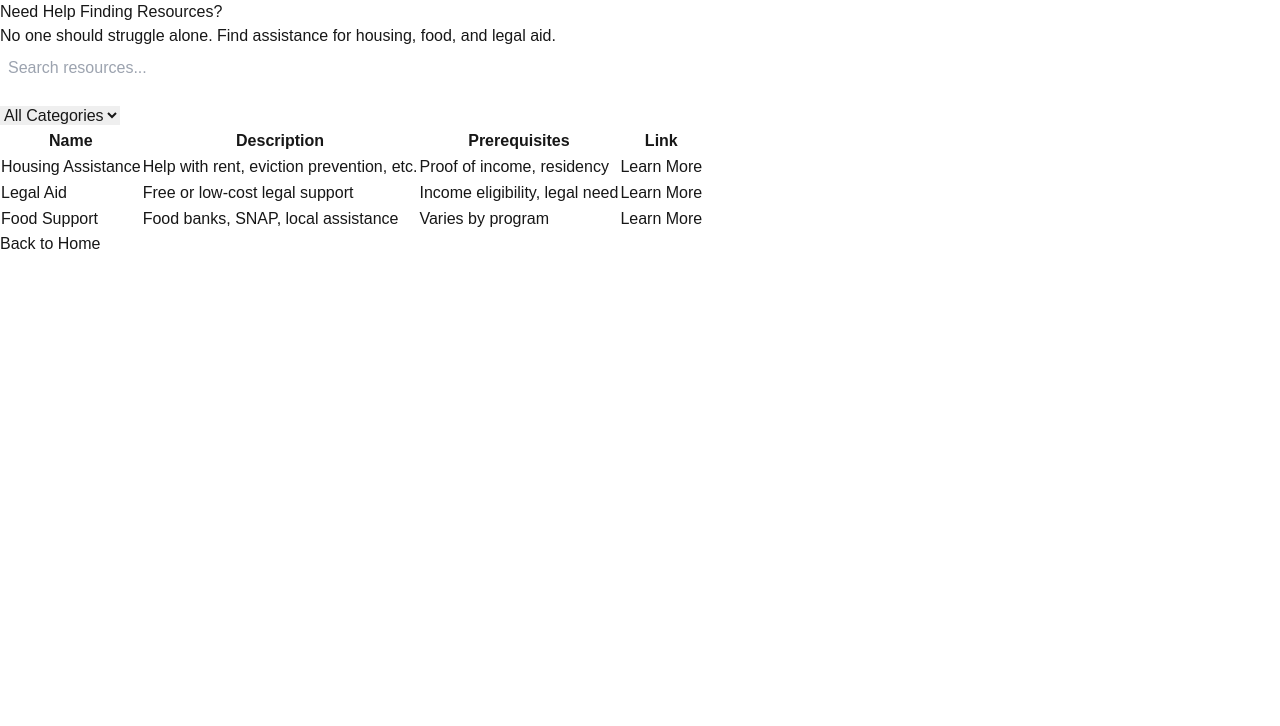
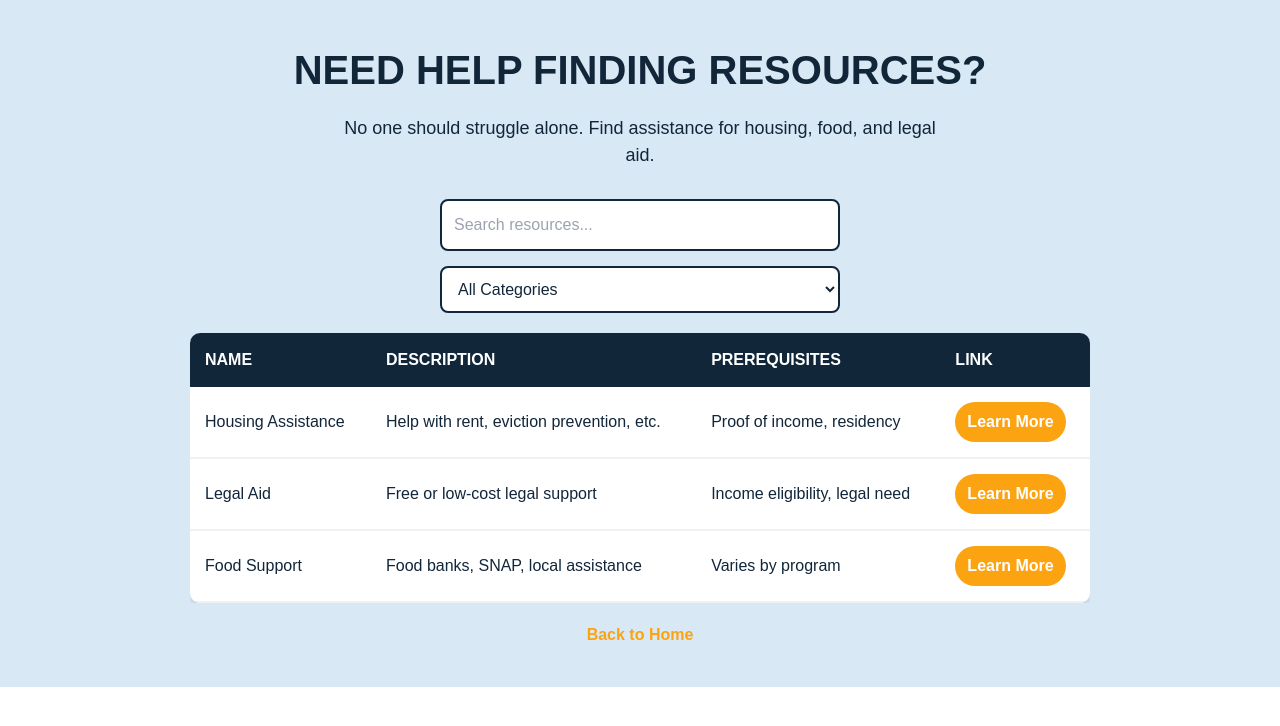
Before and after one commit to aerin-krebs/5915Eviction2, a Next.js app in the folder eviction2app/: page /resource-finder in a window 1280 px wide. Shown: the top 726 px of the page. Built offline with nearby package versions, Linux system fonts and the light colour scheme.

Commit message:
main merge

```diff
--- a/eviction2app/src/app/decision-finder/page.js
+++ b/eviction2app/src/app/decision-finder/page.js
@@ -2,65 +2,104 @@
 
 import Link from 'next/link';
 import { useState } from 'react';
+import styles from './ResourceFinder.module.css'; // Import CSS file
 
-export default function DecisionFinder() {
-    const [decision, setDecision] = useState(null);
+export default function ResourceFinder() {
+    const [searchTerm, setSearchTerm] = useState('');
+    const [filter, setFilter] = useState('All'); // Filter state
 
-    const handleDecision = (choice) => {
-        setDecision(choice);
-    };
+    // Example resources
+    const resources = [
+        {
+            name: 'Housing Assistance',
+            category: 'Housing',
+            description: 'Help with rent, eviction prevention, etc.',
+            prerequisites: 'Proof of income, residency',
+            link: '/housing-assistance',
+        },
+        {
+            name: 'Legal Aid',
+            category: 'Legal',
+            description: 'Free or low-cost legal support',
+            prerequisites: 'Income eligibility, legal need',
+            link: '/legal-aid',
+        },
+        {
+            name: 'Food Support',
+            category: 'Food',
+            description: 'Food banks, SNAP, local assistance',
+            prerequisites: 'Varies by program',
+            link: '/food-support',
+        },
+    ];
+
+    // Filtered resources based on search term and category filter
+    const filteredResources = resources.filter((resource) => {
+        return (
+            resource.name.toLowerCase().includes(searchTerm.toLowerCase()) &&
+            (filter === 'All' || resource.category === filter)
+        );
+    });
 
     return (
-        <div style={styles.container}>
-            <h1>Decision Finder</h1>
-            {!decision && (
-                <>
-                    <p>Are you sure you want to proceed?</p>
-                    <button style={styles.button} onClick={() => handleDecision('yes')}>
-                        Yes
-                    </button>
-                    <button style={styles.button} onClick={() => handleDecision('no')}>
-                        No
-                    </button>
-                </>
-            )}
-            {decision === 'yes' && (
-                <p style={styles.result}>You chose YES. [Display relevant guidance here.]</p>
-            )}
-            {decision === 'no' && (
-                <p style={styles.result}>You chose NO. [Display relevant guidance here.]</p>
-            )}
-            <Link href="/" style={styles.backLink}>
+        <div className={styles.container}>
+            <h1 className={styles.title}>Need Help Finding Resources?</h1>
+            <p className={styles.subtitle}>
+                No one should struggle alone. Find assistance for housing, food, and legal aid.
+            </p>
+
+            {/* Search Input */}
+            <input
+                type="text"
+                placeholder="Search resources..."
+                value={searchTerm}
+                onChange={(e) => setSearchTerm(e.target.value)}
+                className={styles.searchInput}
+            />
+
+            {/* Filter Dropdown */}
+            <select
+                value={filter}
+                onChange={(e) => setFilter(e.target.value)}
+                className={styles.filterDropdown}
+            >
+                <option value="All">All Categories</option>
+                <option value="Housing">Housing</option>
+                <option value="Legal">Legal Aid</option>
+                <option value="Food">Food Support</option>
+            </select>
+
+            {/* Responsive Table */}
+            <div className={styles.tableWrapper}>
+                <table className={styles.table}>
+                    <thead>
+                        <tr>
+                            <th>Name</th>
+                            <th>Description</th>
+                            <th>Prerequisites</th>
+                            <th>Link</th>
+                        </tr>
+                    </thead>
+                    <tbody>
+                        {filteredResources.map((resource, index) => (
+                            <tr key={index}>
+                                <td>{resource.name}</td>
+                                <td>{resource.description}</td>
+                                <td>{resource.prerequisites}</td>
+                                <td>
+                                    <Link href={resource.link} className={styles.link}>
+                                        Learn More
+                                    </Link>
+                                </td>
+                            </tr>
+                        ))}
+                    </tbody>
+                </table>
+            </div>
+
+            <Link href="/" className={styles.backLink}>
                 Back to Home
             </Link>
-
         </div>
     );
 }
-
-const styles = {
-    container: {
-        padding: '1rem',
-        maxWidth: '600px',
-        margin: '0 auto',
-        textAlign: 'center',
-    },
-    button: {
-        backgroundColor: '#0070f3',
-        color: '#fff',
-        margin: '0.5rem',
-        padding: '0.75rem 1rem',
-        borderRadius: '4px',
-        border: 'none',
-    },
-    result: {
-        margin: '1rem 0',
-        fontWeight: 'bold',
-    },
-    backLink: {
-        display: 'block',
-        marginTop: '1rem',
-        color: '#0070f3',
-        textDecoration: 'none',
-    },
-};
--- a/eviction2app/src/app/resource-finder/page.js
+++ b/eviction2app/src/app/resource-finder/page.js
@@ -2,6 +2,7 @@
 
 import Link from 'next/link';
 import { useState } from 'react';
+import styles from './ResourceFinder.module.css'; // Import CSS file
 
 export default function ResourceFinder() {
     const [searchTerm, setSearchTerm] = useState('');
@@ -53,7 +54,7 @@ export default function ResourceFinder() {
                 placeholder="Search resources..."
                 value={searchTerm}
                 onChange={(e) => setSearchTerm(e.target.value)}
-                style={styles.searchInput}
+                className={styles.searchInput}
             />
 
             {/* Filter Dropdown */}
@@ -102,28 +103,3 @@ export default function ResourceFinder() {
         </div>
     );
 }
-
-const styles = {
-    container: {
-        padding: '1rem',
-        maxWidth: '600px',
-        margin: '0 auto',
-    },
-    searchInput: {
-        width: '100%',
-        padding: '0.5rem',
-        marginBottom: '1rem',
-    },
-    list: {
-        listStyleType: 'none',
-        paddingLeft: 0,
-        marginBottom: '1rem',
-    },
-    listItem: {
-        marginBottom: '0.5rem',
-    },
-    backLink: {
-        color: '#0070f3',
-        textDecoration: 'none',
-    },
-};
```
